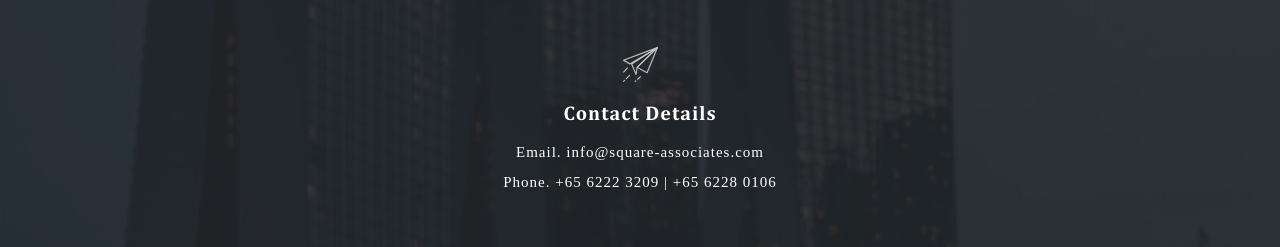
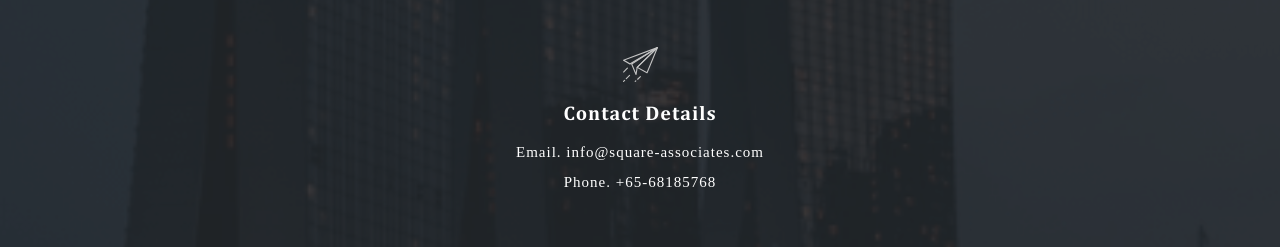
Before and after one commit to anggerpenceng/web_square, a plain HTML site: page pages/contact.html in a window 1280 px wide. Shown: the part 960-1207 px from the top of the page. Drawn offline with Linux system fonts and the light colour scheme; a web font is replaced by a local one.

Commit message:
fix review

```diff
--- a/pages/contact.html
+++ b/pages/contact.html
@@ -65,7 +65,7 @@
                 <img src="../assets/img/send.svg" alt="plane" class="contact-ico">
                 <h3>Contact Details</h3>
                 <p>Email. info@square-associates.com <br>
-                    Phone. +65 6222 3209  |  +65 6228 0106</p>
+                    Phone. +65-68185768</p>
             </div>
             <div class="contact-liner"></div>
             <div class="col-12 text-center contact-space">
```
